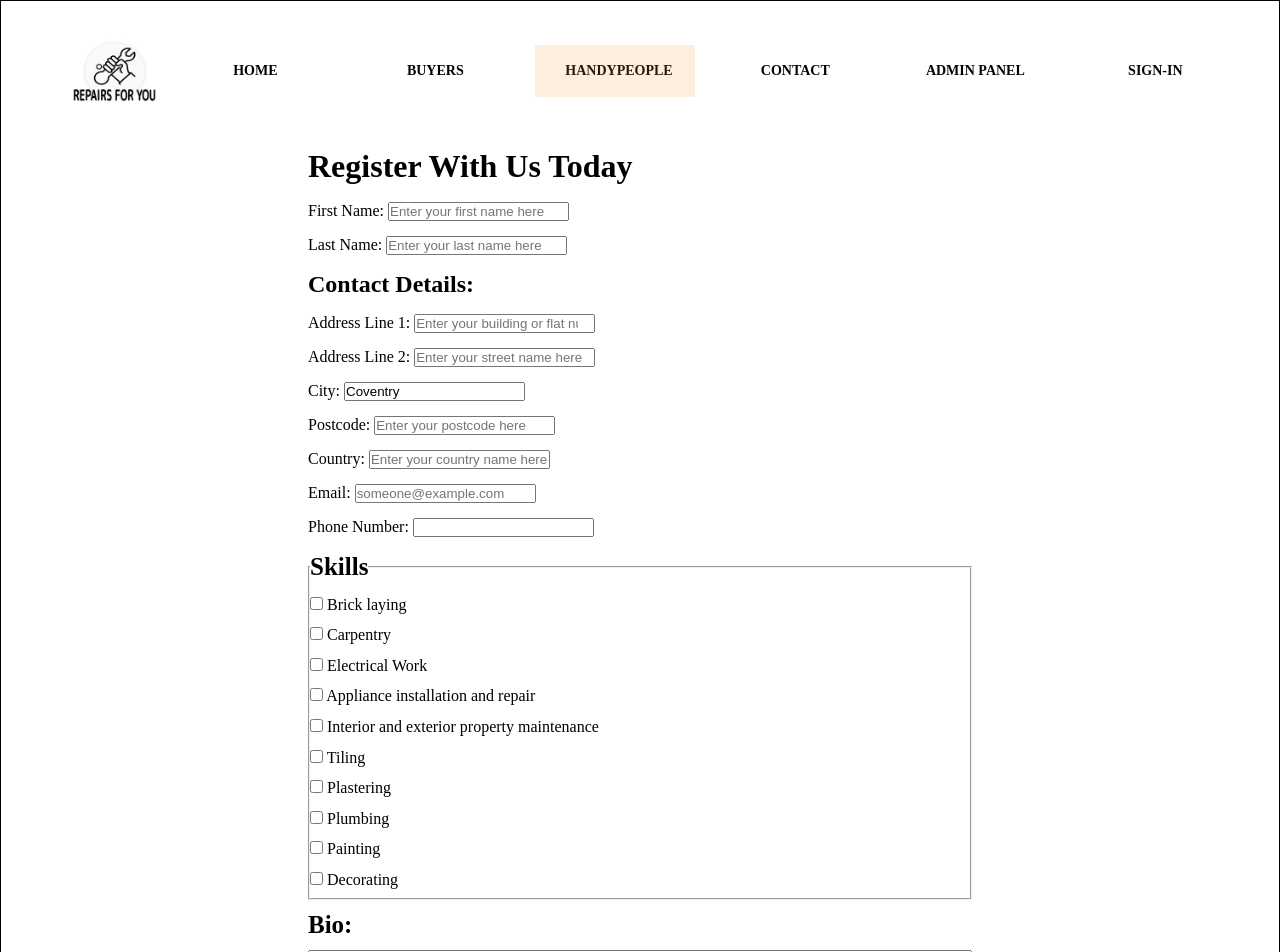
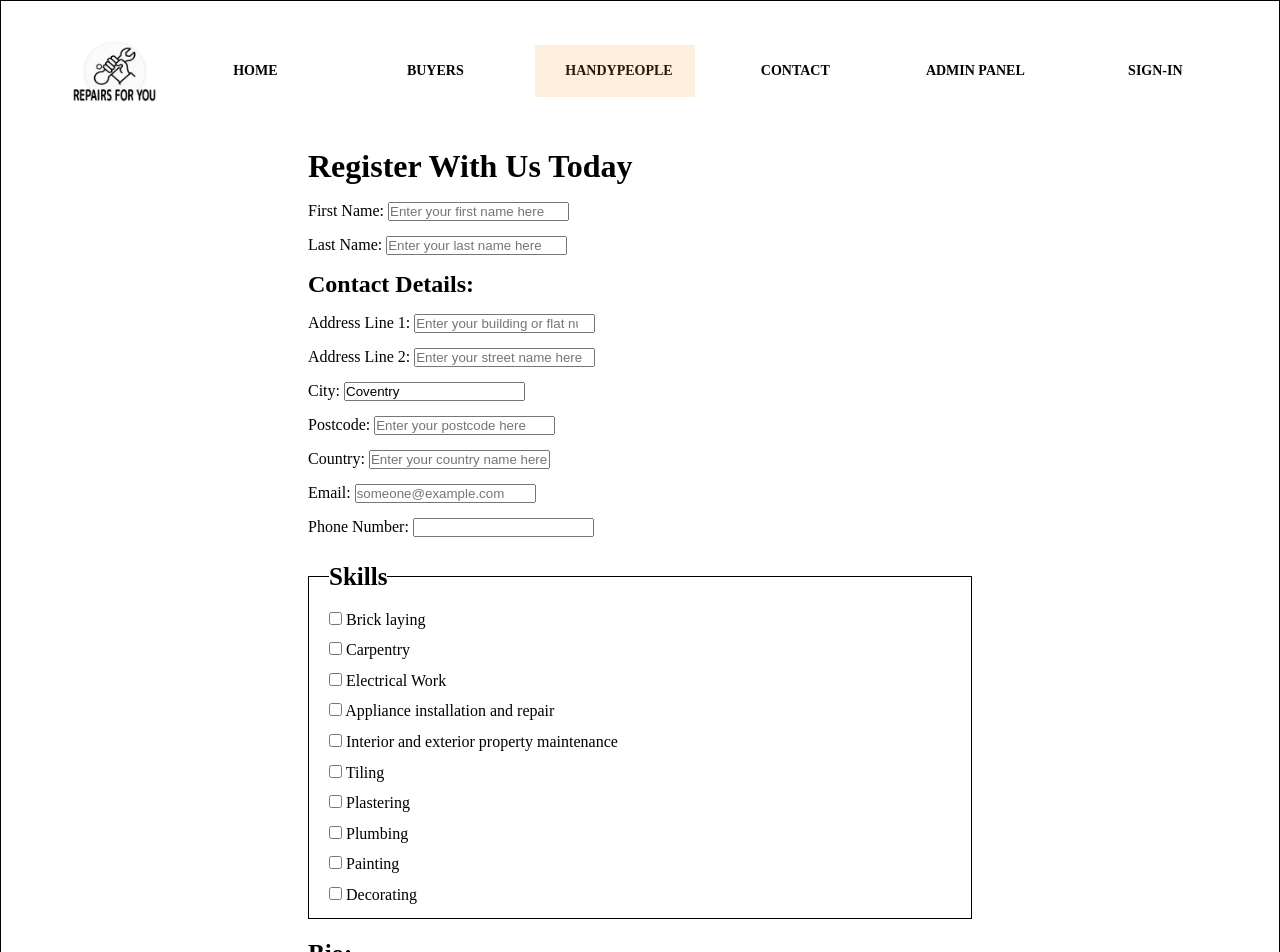
Before and after one commit to Pat-On/repairs_for_you, a React (Create React App) app in the folder client/: page /users/handyman/register in a window 1280 px wide. Shown: the top 952 px of the page. Built offline with nearby package versions, Linux system fonts and the light colour scheme.

Commit message:
Changed css rule selectors. Added new rules.

```diff
--- a/client/src/components/Handyman/RegistrationForm/HandymanRegistrationForm.css
+++ b/client/src/components/Handyman/RegistrationForm/HandymanRegistrationForm.css
@@ -1,5 +1,5 @@
 
-.registration-form{
+#form-add-handyman{
   width: 75%;
   margin-left: auto;
   margin-right: auto;
@@ -8,9 +8,17 @@
   padding-right: 10rem;
   font-size: medium;
 }
-.registration-form :nth-child(n+2){
+#form-add-handyman :nth-child(n+2){
   margin-top: 0.5rem;
   margin-bottom: .5rem;
+}
+#form-add-handyman fieldset.input-field-group{
+  border:1.5px solid black;
+  margin:1.5rem 0;
+  padding:0.5rem 2rem;
+}
+.title{
+  text-align: center;
 }
 .input-field-bio :nth-child(2) {
   width:100%;
```
